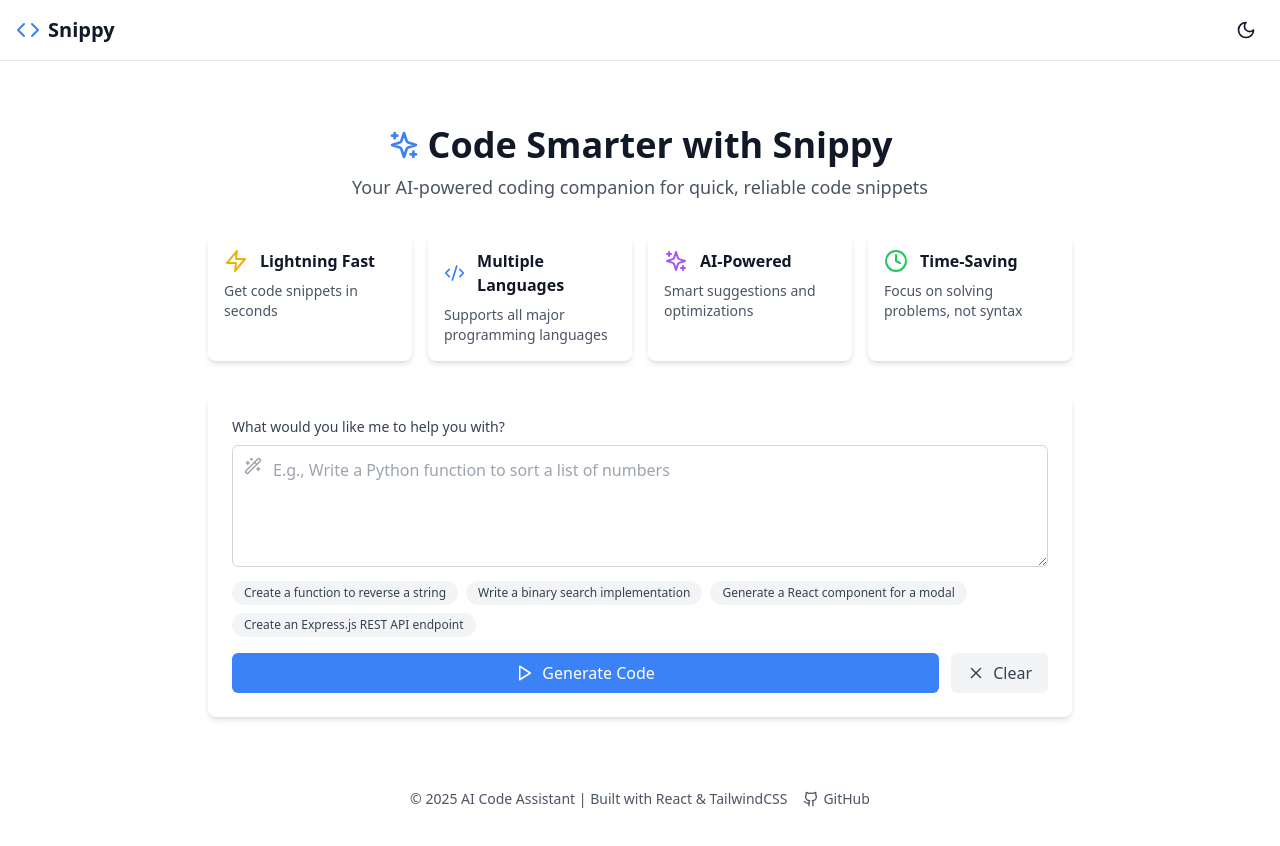
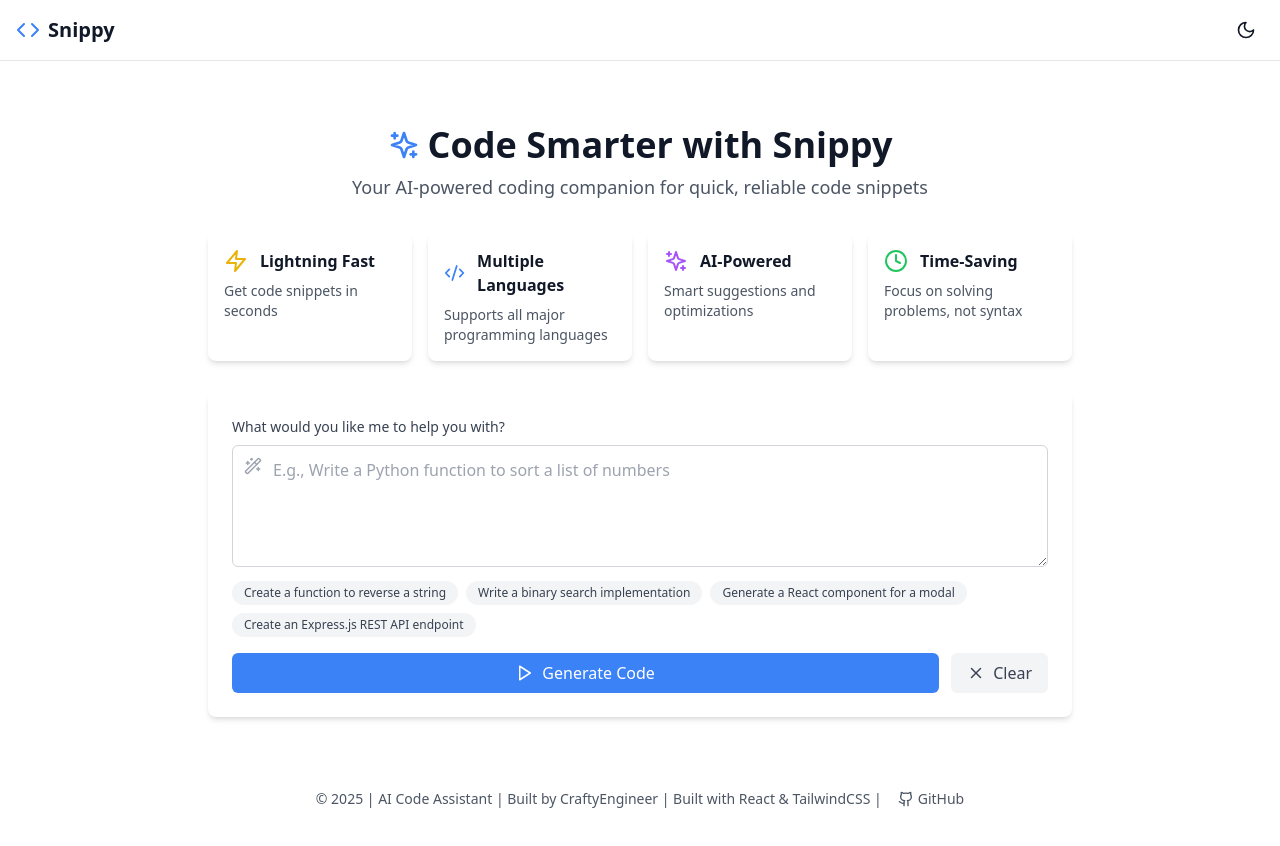
Before and after one commit to CraftyEngineer/Snippy, a React (Vite) app: page / in a window 1280 px wide. Shown: the top 846 px of the page. Built offline with nearby package versions, Linux system fonts and the light colour scheme.

Commit message:
Added my mark

```diff
--- a/src/components/Footer.tsx
+++ b/src/components/Footer.tsx
@@ -12,11 +12,11 @@ const Footer: React.FC<FooterProps> = ({ theme }) => {
     }`}>
       <div className="flex flex-col md:flex-row items-center justify-center gap-4">
         <p className="text-sm">
-          © {new Date().getFullYear()} AI Code Assistant | Built with React & TailwindCSS
+          © {new Date().getFullYear()} | AI Code Assistant | Built by CraftyEngineer | Built with React & TailwindCSS |
         </p>
         <div className="flex items-center gap-4">
           <a
-            href="https://github.com"
+            href="https://github.com/CraftyEngineer/Snippy"
             target="_blank"
             rel="noopener noreferrer"
             className={`flex items-center gap-1 text-sm hover:${
```
